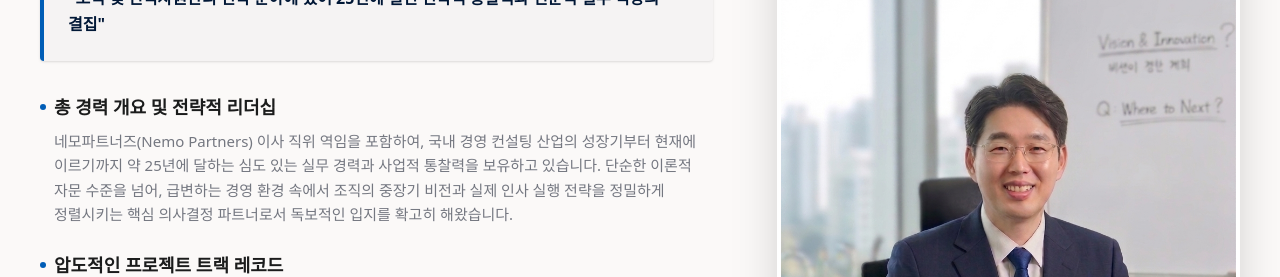
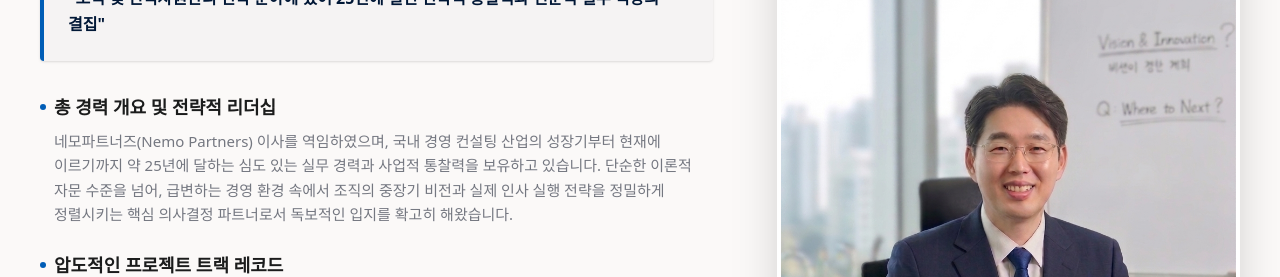
Before and after one commit to cis1273-ai/company-homepage, a React (Vite) app: page / in a window 1280 px wide. Shown: the part 5320-5597 px from the top of the page. Built offline with nearby package versions, Linux system fonts and the light colour scheme.

Commit message:
Update App.tsx

```diff
--- a/src/App.tsx
+++ b/src/App.tsx
@@ -318,7 +318,7 @@ function ProfileSection() {
                   총 경력 개요 및 전략적 리더십
                 </h3>
                 <p className="pl-3.5">
-                  네모파트너즈(Nemo Partners) 이사 직위 역임을 포함하여, 국내 경영 컨설팅 산업의 성장기부터 현재에 이르기까지 약 25년에 달하는 심도 있는 실무 경력과 사업적 통찰력을 보유하고 있습니다. 단순한 이론적 자문 수준을 넘어, 급변하는 경영 환경 속에서 조직의 중장기 비전과 실제 인사 실행 전략을 정밀하게 정렬시키는 핵심 의사결정 파트너로서 독보적인 입지를 확고히 해왔습니다.
+                  네모파트너즈(Nemo Partners) 이사를 역임하였으며, 국내 경영 컨설팅 산업의 성장기부터 현재에 이르기까지 약 25년에 달하는 심도 있는 실무 경력과 사업적 통찰력을 보유하고 있습니다. 단순한 이론적 자문 수준을 넘어, 급변하는 경영 환경 속에서 조직의 중장기 비전과 실제 인사 실행 전략을 정밀하게 정렬시키는 핵심 의사결정 파트너로서 독보적인 입지를 확고히 해왔습니다.
                 </p>
               </div>
 
```
